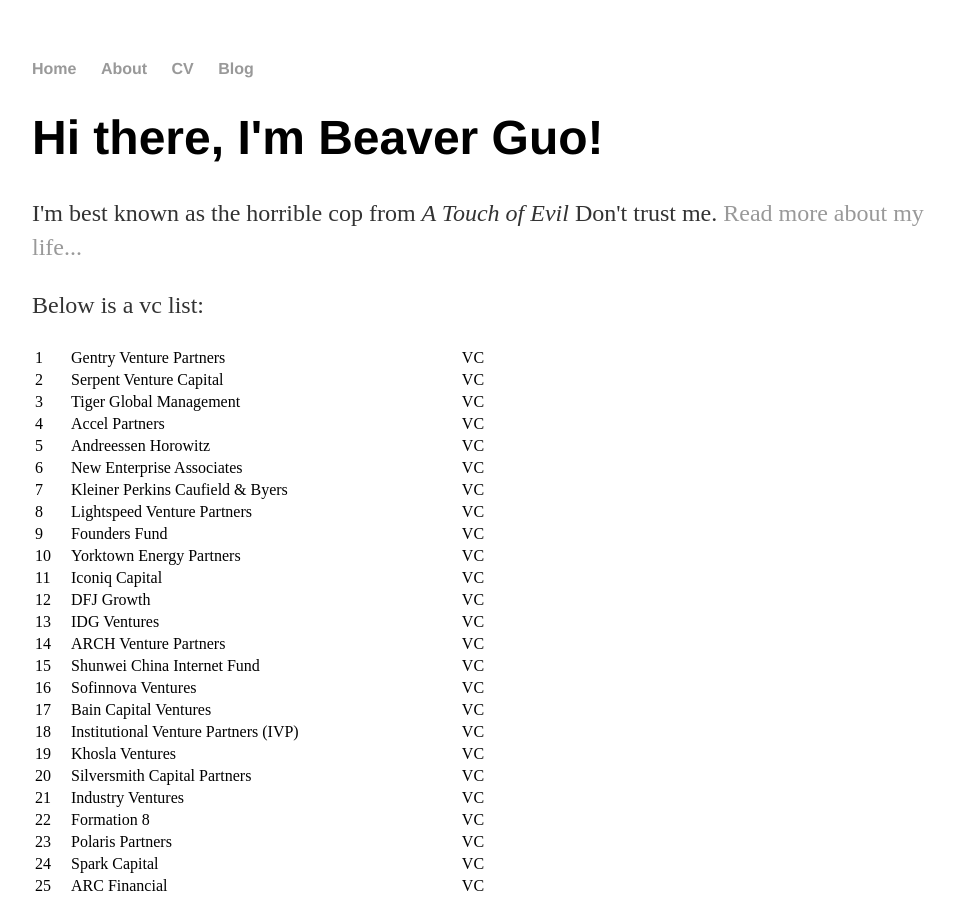
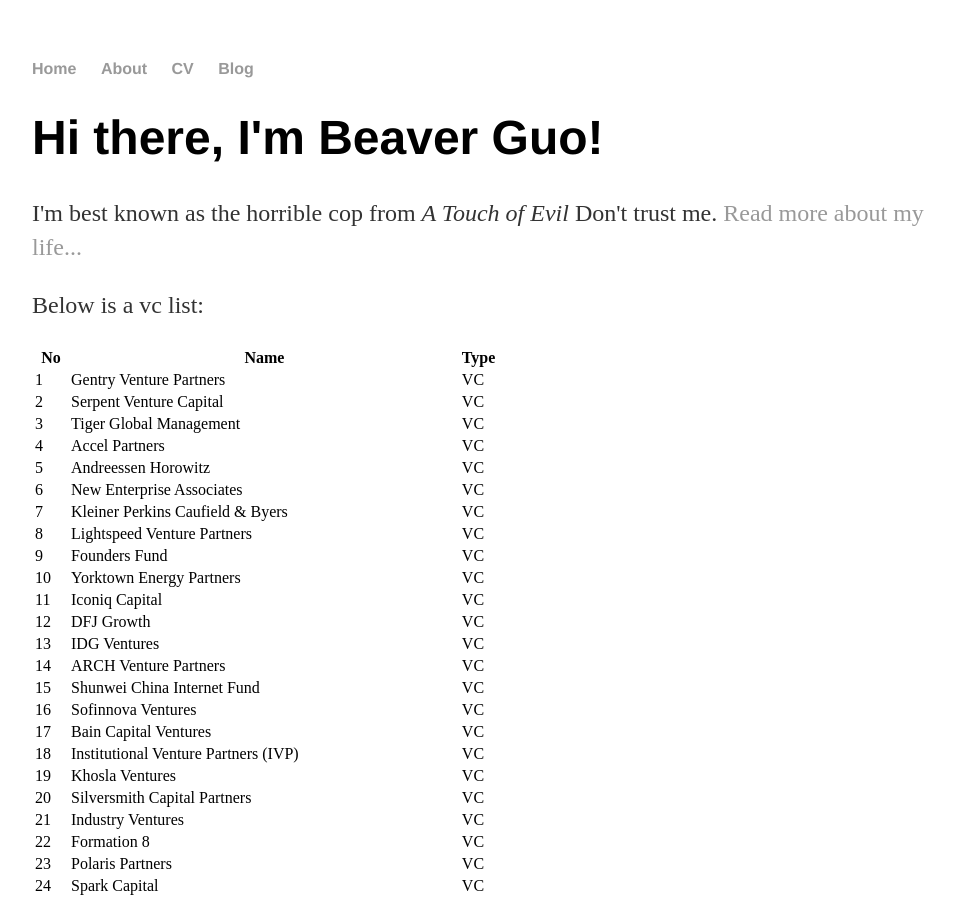
Before and after one commit to BeaverGuo/BeaverGuo.github.io, a Jekyll site: the page built from index.html, in a window 1280 px wide and 900 px high. Shown: the whole window, without its empty margins (160-1115 px from the left). Built offline with Jekyll 4.4.1, drawn with Linux system fonts in a browser that asks for light colours.

Commit message:
add table header

```diff
--- a/index.html
+++ b/index.html
@@ -11,7 +11,7 @@
 
 <p>Below is a vc list:</p>
 <table>
-<thead>
+<thead><tr><th>No</th><th>Name</th><th>Type</th></tr></thead>
 {% for member in site.data.vclist %}
   <tr>
     <td>
@@ -25,5 +25,5 @@
     </td>
   </tr>
 {% endfor %}
-</thead>
+
 </table>
```
